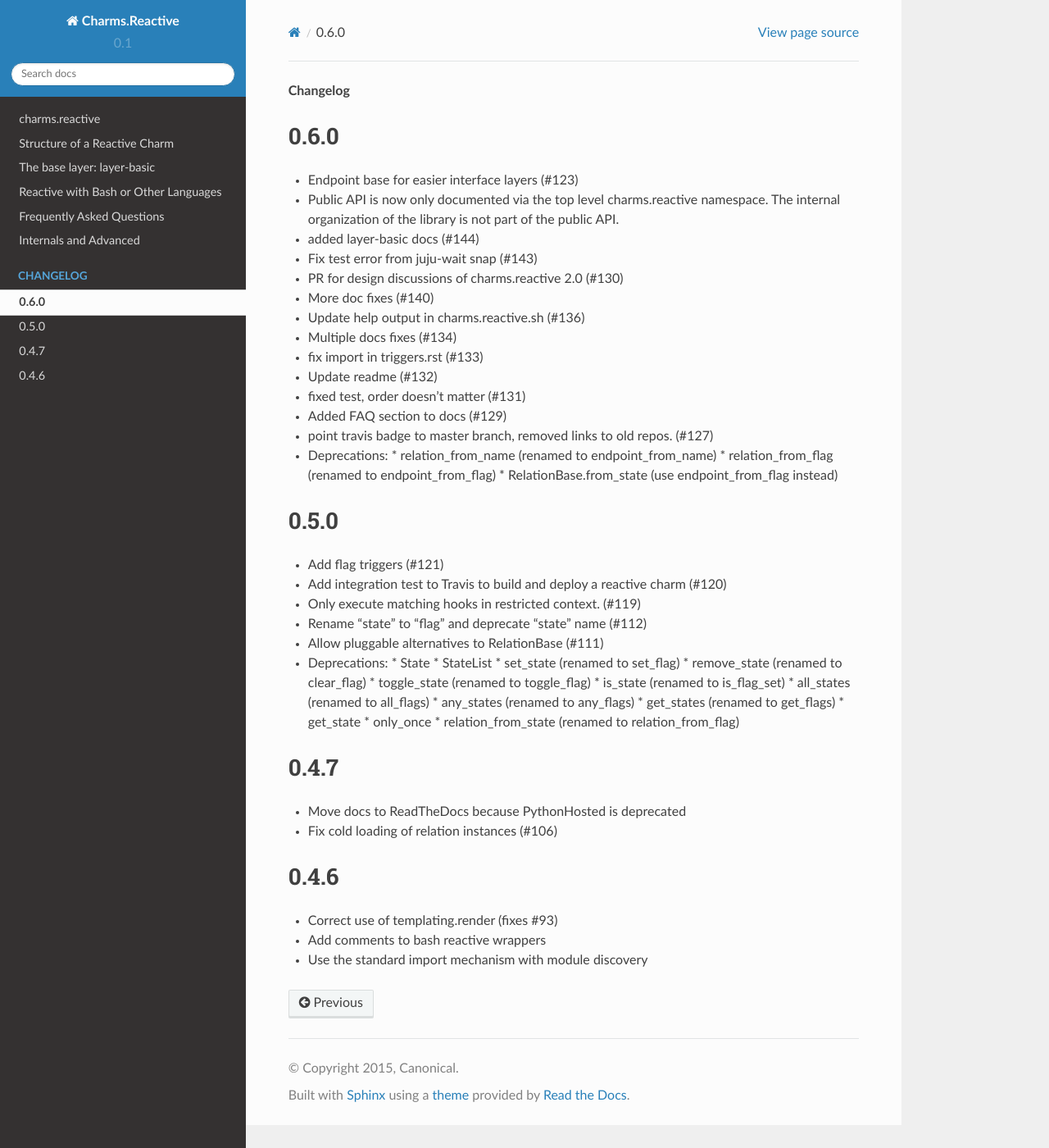
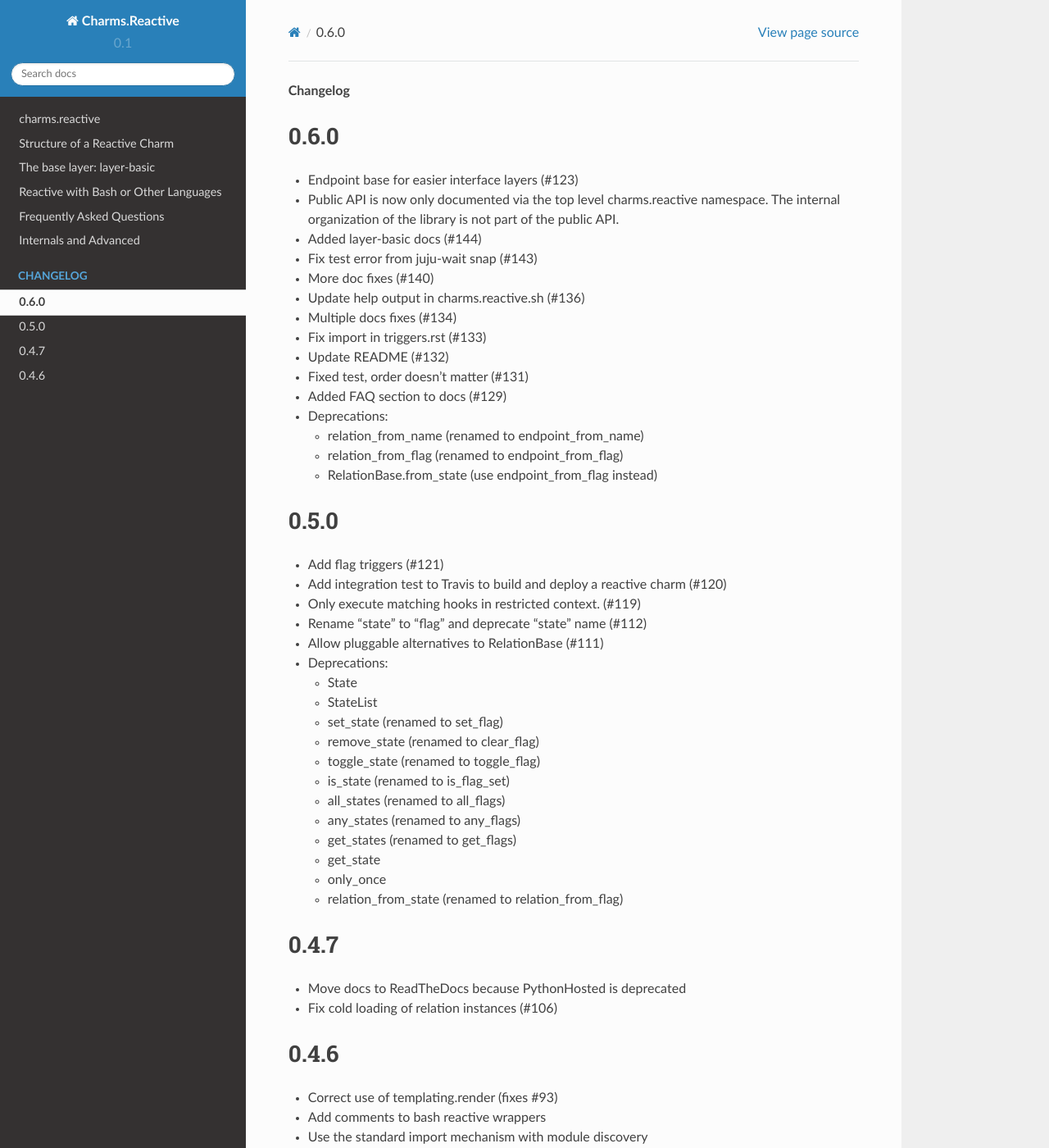
Before and after one commit to canonical/charms.reactive, a Sphinx documentation site: the page built from docs/changelog.rst, in a window 1280 px wide and 1400 px high. Shown: the whole window at 82% size. Built offline with Sphinx 7.4.7 and the Read the Docs theme 2.0.0, drawn with Linux system fonts in a browser that asks for light colours; pages that are not in the unit, such as notebooks, are missing from menus.

Commit message:
Changelog format fixes

```diff
--- a/docs/changelog.rst
+++ b/docs/changelog.rst
@@ -6,18 +6,17 @@
 * Endpoint base for easier interface layers (#123)
 * Public API is now only documented via the top level charms.reactive namespace.
   The internal organization of the library is not part of the public API.
-* added layer-basic docs (#144)
+* Added layer-basic docs (#144)
 * Fix test error from juju-wait snap (#143)
-* PR for design discussions of charms.reactive 2.0 (#130)
 * More doc fixes (#140)
 * Update help output in charms.reactive.sh (#136)
 * Multiple docs fixes (#134)
-* fix import in triggers.rst (#133)
-* Update readme (#132)
-* fixed test, order doesn't matter (#131)
+* Fix import in triggers.rst (#133)
+* Update README (#132)
+* Fixed test, order doesn't matter (#131)
 * Added FAQ section to docs (#129)
-* point travis badge to master branch, removed links to old repos. (#127)
 * Deprecations:
+
   * relation_from_name (renamed to endpoint_from_name)
   * relation_from_flag (renamed to endpoint_from_flag)
   * RelationBase.from_state (use endpoint_from_flag instead)
@@ -31,6 +30,7 @@
 * Rename "state" to "flag" and deprecate "state" name (#112)
 * Allow pluggable alternatives to RelationBase (#111)
 * Deprecations:
+
   * State
   * StateList
   * set_state (renamed to set_flag)
```
